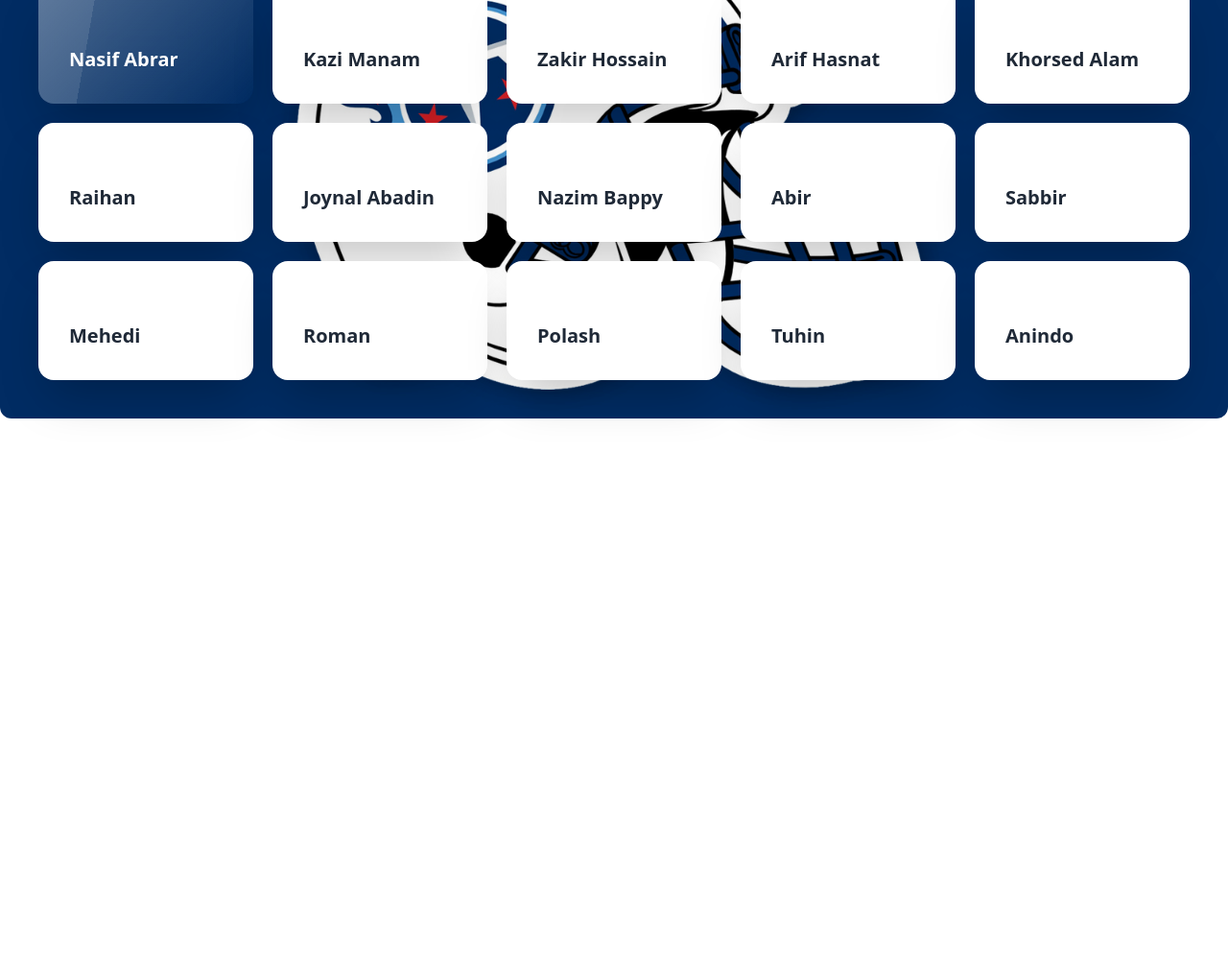
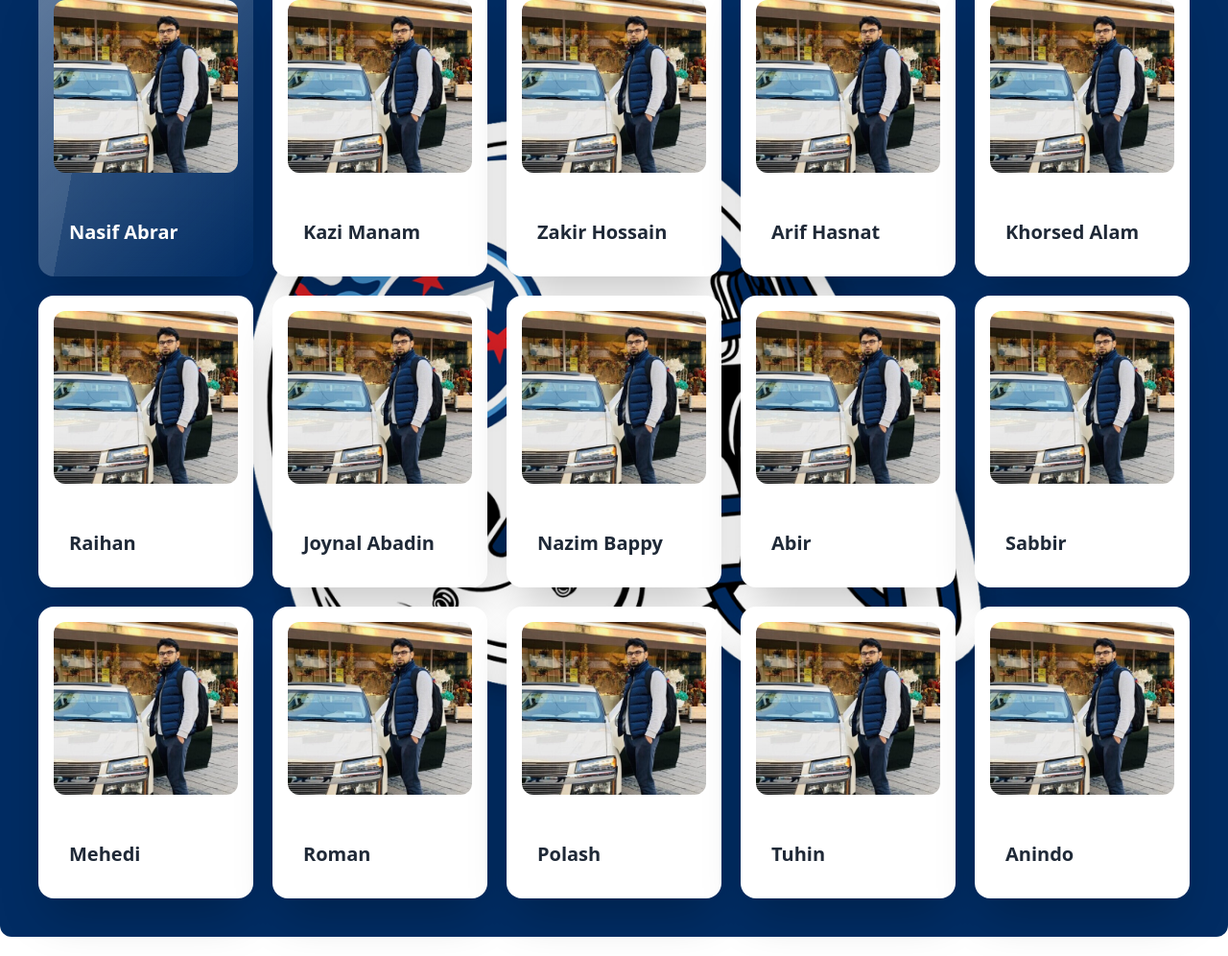
Before and after one commit to MONC-08/duisburg-titans, a plain HTML site: page index.html in a window 1280 px wide. Shown: the part 156-1152 px from the top of the page at 96% size. Before the commit the page ends 800 px from the top, so only its background shows below. Drawn offline with nearby package versions, Linux system fonts and the light colour scheme; the site is published under a folder, as on GitHub Pages, so addresses that start at the root find nothing.

Commit message:
image added

```diff
--- a/index.html
+++ b/index.html
@@ -42,7 +42,7 @@
             <!-- Player 1 -->
             <div class="card glass shadow-2xl">
                 <figure class="p-4">
-                    <img src="/images/nasif.jpg" alt="" class="rounded-xl " />
+                    <img src="./images/nasif.jpg" alt="" class="rounded-xl " />
                 </figure>
                 <div class="card-body">
                     <h2 class="card-title text-base-100">Nasif Abrar</h2>
@@ -53,7 +53,7 @@
             <!-- Player 2 -->
             <div class="card bg-base-100 shadow-2xl">
                 <figure class="p-4">
-                    <img src="/images/nasif.jpg" alt="" class="rounded-xl " />
+                    <img src="./images/nasif.jpg" alt="" class="rounded-xl " />
                 </figure>
                 <div class="card-body">
                     <h2 class="card-title">Kazi Manam</h2>
@@ -64,7 +64,7 @@
             <!-- Player 3 -->
             <div class="card bg-base-100 shadow-2xl">
                 <figure class="p-4">
-                    <img src="/images/nasif.jpg" alt="" class="rounded-xl " />
+                    <img src="./images/nasif.jpg" alt="" class="rounded-xl " />
                 </figure>
                 <div class="card-body">
                     <h2 class="card-title">Zakir Hossain</h2>
@@ -75,7 +75,7 @@
             <!-- Player 4 -->
             <div class="card bg-base-100 shadow-2xl">
                 <figure class="p-4">
-                    <img src="/images/nasif.jpg" alt="" class="rounded-xl " />
+                    <img src="./images/nasif.jpg" alt="" class="rounded-xl " />
                 </figure>
                 <div class="card-body">
                     <h2 class="card-title">Arif Hasnat</h2>
@@ -86,7 +86,7 @@
             <!-- Player 5 -->
             <div class="card bg-base-100 shadow-2xl">
                 <figure class="p-4">
-                    <img src="/images/nasif.jpg" alt="" class="rounded-xl " />
+                    <img src="./images/nasif.jpg" alt="" class="rounded-xl " />
                 </figure>
                 <div class="card-body">
                     <h2 class="card-title">Khorsed Alam</h2>
@@ -97,7 +97,7 @@
             <!-- Player 6 -->
             <div class="card bg-base-100 shadow-2xl">
                 <figure class="p-4">
-                    <img src="/images/nasif.jpg" alt="" class="rounded-xl " />
+                    <img src="./images/nasif.jpg" alt="" class="rounded-xl " />
                 </figure>
                 <div class="card-body">
                     <h2 class="card-title">Raihan</h2>
@@ -108,7 +108,7 @@
             <!-- Player 7 -->
             <div class="card bg-base-100 shadow-2xl">
                 <figure class="p-4">
-                    <img src="/images/nasif.jpg" alt="" class="rounded-xl " />
+                    <img src="./images/nasif.jpg" alt="" class="rounded-xl " />
                 </figure>
                 <div class="card-body">
                     <h2 class="card-title">Joynal Abadin</h2>
@@ -119,7 +119,7 @@
             <!-- Player 8 -->
             <div class="card bg-base-100 shadow-2xl">
                 <figure class="p-4">
-                    <img src="/images/nasif.jpg" alt="" class="rounded-xl " />
+                    <img src="./images/nasif.jpg" alt="" class="rounded-xl " />
                 </figure>
                 <div class="card-body">
                     <h2 class="card-title">Nazim Bappy</h2>
@@ -130,7 +130,7 @@
             <!-- Player 9 -->
             <div class="card bg-base-100 shadow-2xl">
                 <figure class="p-4">
-                    <img src="/images/nasif.jpg" alt="" class="rounded-xl " />
+                    <img src="./images/nasif.jpg" alt="" class="rounded-xl " />
                 </figure>
                 <div class="card-body">
                     <h2 class="card-title">Abir</h2>
@@ -141,7 +141,7 @@
             <!-- Player 10 -->
             <div class="card bg-base-100 shadow-2xl">
                 <figure class="p-4">
-                    <img src="/images/nasif.jpg" alt="" class="rounded-xl " />
+                    <img src="./images/nasif.jpg" alt="" class="rounded-xl " />
                 </figure>
                 <div class="card-body">
                     <h2 class="card-title">Sabbir</h2>
@@ -152,7 +152,7 @@
             <!-- Player 11 -->
             <div class="card bg-base-100 shadow-2xl">
                 <figure class="p-4">
-                    <img src="/images/nasif.jpg" alt="" class="rounded-xl " />
+                    <img src="./images/nasif.jpg" alt="" class="rounded-xl " />
                 </figure>
                 <div class="card-body">
                     <h2 class="card-title">Mehedi</h2>
@@ -163,7 +163,7 @@
             <!-- Player 12 -->
             <div class="card bg-base-100 shadow-2xl">
                 <figure class="p-4">
-                    <img src="/images/nasif.jpg" alt="" class="rounded-xl " />
+                    <img src="./images/nasif.jpg" alt="" class="rounded-xl " />
                 </figure>
                 <div class="card-body">
                     <h2 class="card-title">Roman</h2>
@@ -174,7 +174,7 @@
             <!-- Player 13 -->
             <div class="card bg-base-100 shadow-2xl">
                 <figure class="p-4">
-                    <img src="/images/nasif.jpg" alt="" class="rounded-xl " />
+                    <img src="./images/nasif.jpg" alt="" class="rounded-xl " />
                 </figure>
                 <div class="card-body">
                     <h2 class="card-title">Polash</h2>
@@ -185,7 +185,7 @@
             <!-- Player 14 -->
             <div class="card bg-base-100 shadow-2xl">
                 <figure class="p-4">
-                    <img src="/images/nasif.jpg" alt="" class="rounded-xl " />
+                    <img src="./images/nasif.jpg" alt="" class="rounded-xl " />
                 </figure>
                 <div class="card-body">
                     <h2 class="card-title">Tuhin</h2>
@@ -196,7 +196,7 @@
             <!-- Player 15 -->
             <div class="card bg-base-100 shadow-2xl">
                 <figure class="p-4">
-                    <img src="/images/nasif.jpg" alt="" class="rounded-xl " />
+                    <img src="./images/nasif.jpg" alt="" class="rounded-xl " />
                 </figure>
                 <div class="card-body">
                     <h2 class="card-title">Anindo</h2>
```
